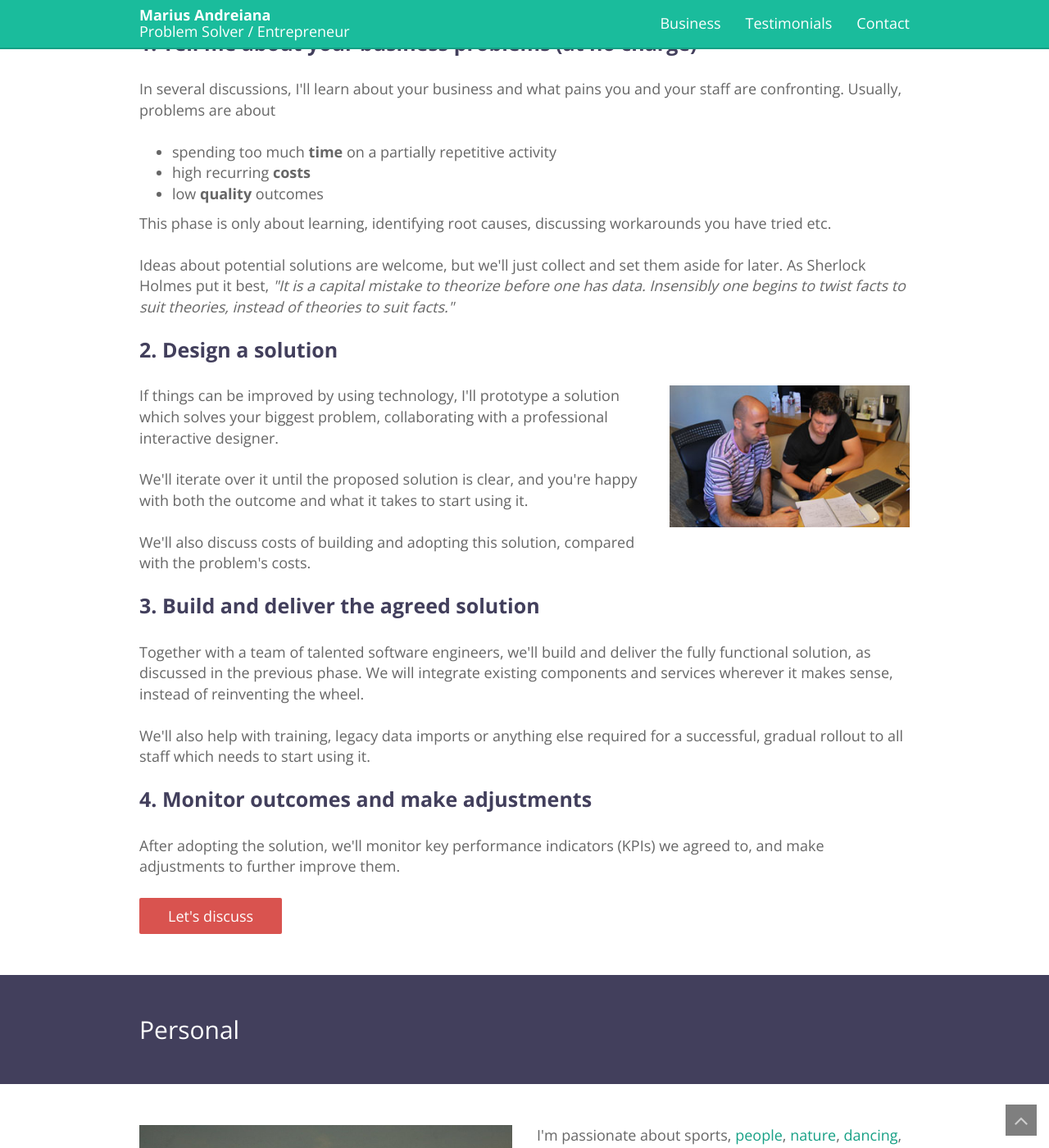
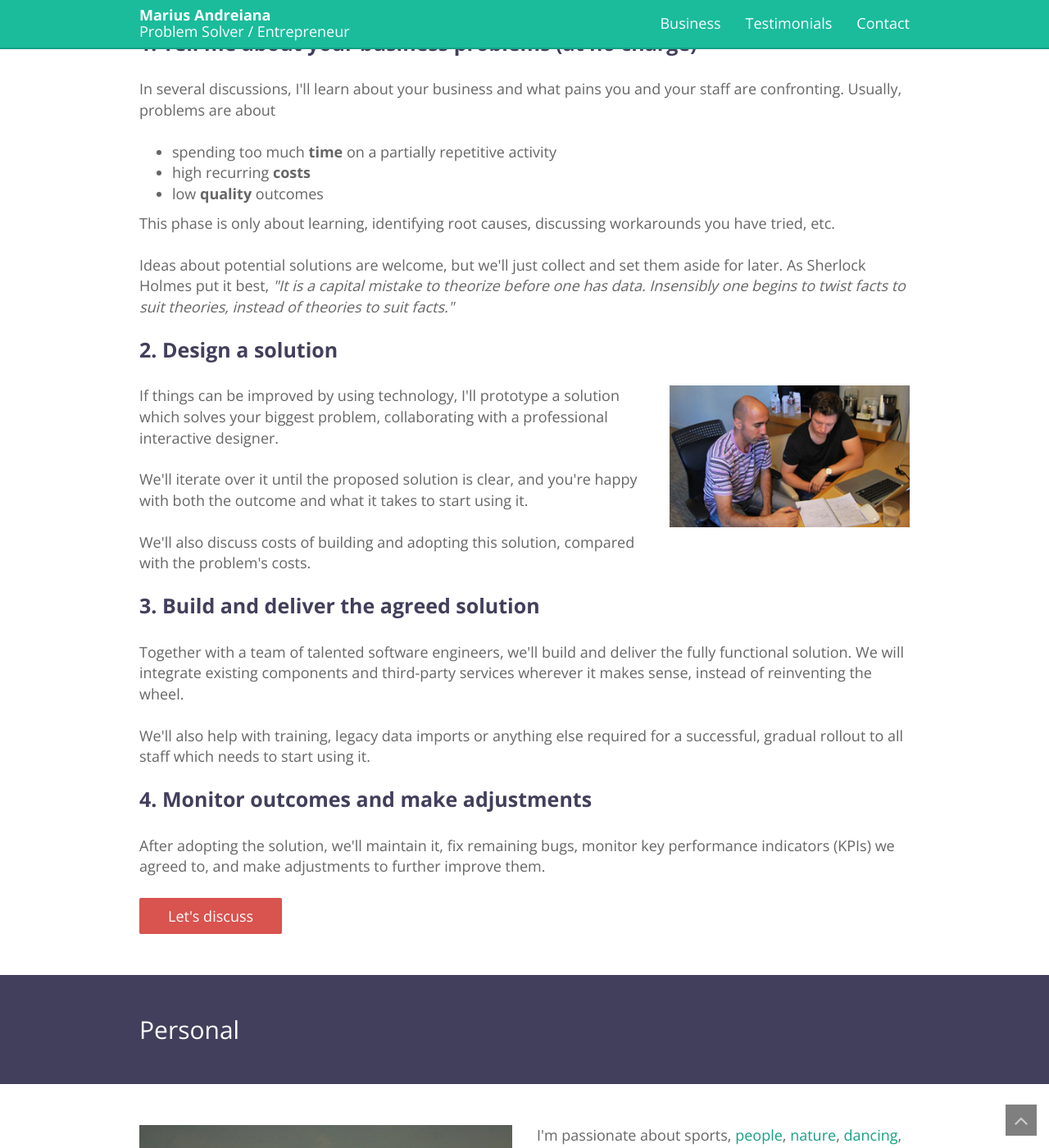
Before and after one commit to mariusa/mariusa.github.io, a Jekyll site: the page built from index.html, in a window 1280 px wide and 1400 px high, scrolled down 738 px. Shown: the whole window at 82% size. Built offline with Jekyll 4.4.1, drawn with Linux system fonts in a browser that asks for light colours; nearby versions of some CDN libraries; Markdown is read by kramdown in place of the engine named in the settings; some of the changed text lies outside the part shown.

Commit message:
minor text

```diff
--- a/contact.html
+++ b/contact.html
@@ -31,7 +31,9 @@ layout: default
 
                     <br><br>
                                   <i class="fa fa-skype fa-fw" title="Skype"></i> live:marius.andreiana<br><br>
-                                <i class="fa fa-home fa-fw"></i> Bucharest, Romania (<a href="http://www.timeanddate.com/worldclock/city.html?n=49" target="_blank">local time</a>)<br><i class="fa fa-fw" style="">&nbsp;</i> sometimes Los Angeles, CA <!--(<a href="http://www.timeanddate.com/worldclock/city.html?n=49" target="_blank">local time</a>)-->
+                                  <i class="fa fa-home fa-fw"></i> Bucharest, Romania (<a href="http://www.timeanddate.com/worldclock/city.html?n=49" target="_blank">local time</a>)<br>
+                                  <i class="fa fa-fw" style="">&nbsp;</i> sometimes Los Angeles, CA <!--(<a href="http://www.timeanddate.com/worldclock/city.html?n=49" target="_blank">local time</a>)--><br>
+
 
                     <br><br>
 
--- a/index.html
+++ b/index.html
@@ -91,7 +91,7 @@ layout: default
                                         </ul>
 
                                         <p>This phase is only about learning, identifying root causes, discussing workarounds you have
-                                        tried etc.</p>
+                                        tried, etc.</p>
 
                                         <p>Ideas about potential solutions are welcome, but we'll just collect and set them aside for
                                         later. As Sherlock Holmes put it best, <i>"It is a capital mistake to theorize before one has data.
@@ -126,7 +126,7 @@ layout: default
                                         <h2 class="section-title strong">3. Build and deliver the agreed solution</h2>
 
                                         <p>Together with a team of talented software engineers, we'll build and deliver the fully
-                                        functional solution, as discussed in the previous phase. We will integrate existing components and services wherever it makes sense, instead of reinventing the wheel.</p>
+                                        functional solution. We will integrate existing components and  third-party services wherever it makes sense, instead of reinventing the wheel.</p>
 
                                         <p>We'll also help with training, legacy data imports or anything else required for a successful,
                                         gradual rollout to all staff which needs to start using it.</p>
@@ -137,7 +137,7 @@ layout: default
                                 <div class="col-sm-12">
                                         <h2 class="section-title strong">4. Monitor outcomes and make adjustments</h2>
 
-                                        <p>After adopting the solution, we'll monitor key performance indicators (KPIs) we agreed to, and
+                                        <p>After adopting the solution, we'll maintain it, fix remaining bugs, monitor key performance indicators (KPIs) we agreed to, and
                                         make adjustments to further improve them.</p>
                                 </div>
                         </div><!-- /.row -->
```
Also changed, not shown: other parts of index.html (+1 -1 lines).
